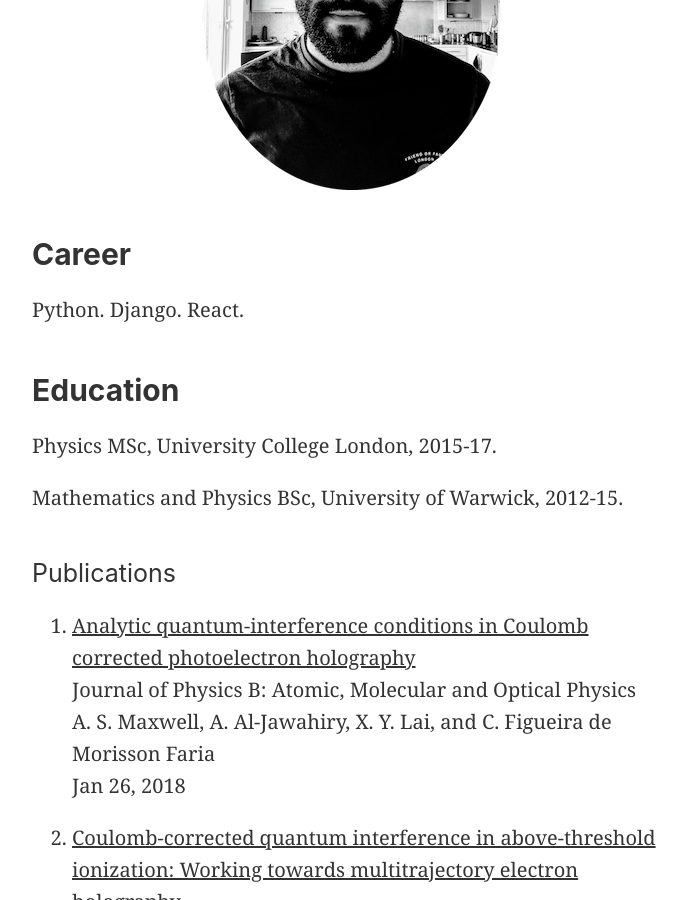
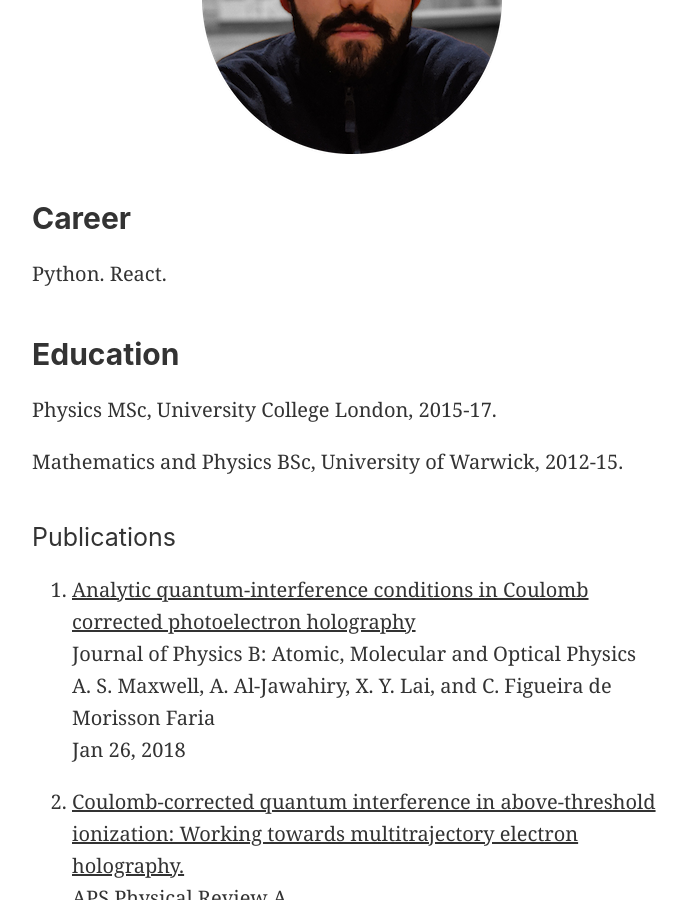
Before and after one commit to ahmedaljawahiry/ahmed1293.github.io, a Jekyll site: the page built from README.md, in a window 1280 px wide and 900 px high, scrolled down 429 px. Shown: the whole window, without its empty margins (288-975 px from the left). Built offline with Jekyll 4.4.1, drawn with Linux system fonts in a browser that asks for light colours; our own code applies the rules of GitHub Pages for plain Markdown files.

Commit message:
update photo

```diff
--- a/README.md
+++ b/README.md
@@ -1,8 +1,8 @@
-![](static/images/og.png)
+![](static/images/me.png)
 
 ## Career
 
-Python. Django. React.
+Python. React.
 
 ## Education
 
--- a/_config.yml
+++ b/_config.yml
@@ -14,7 +14,7 @@ defaults:
     scope:
       path: ""
     values:
-      image: "static/images/og.png"
+      image: "static/images/me.png"
 
 # ----------------------------------------------------------------------------
 # Customize Options: Optional
```
Also changed, not shown: static/images/me.png (added), static/images/og.png (deleted).
